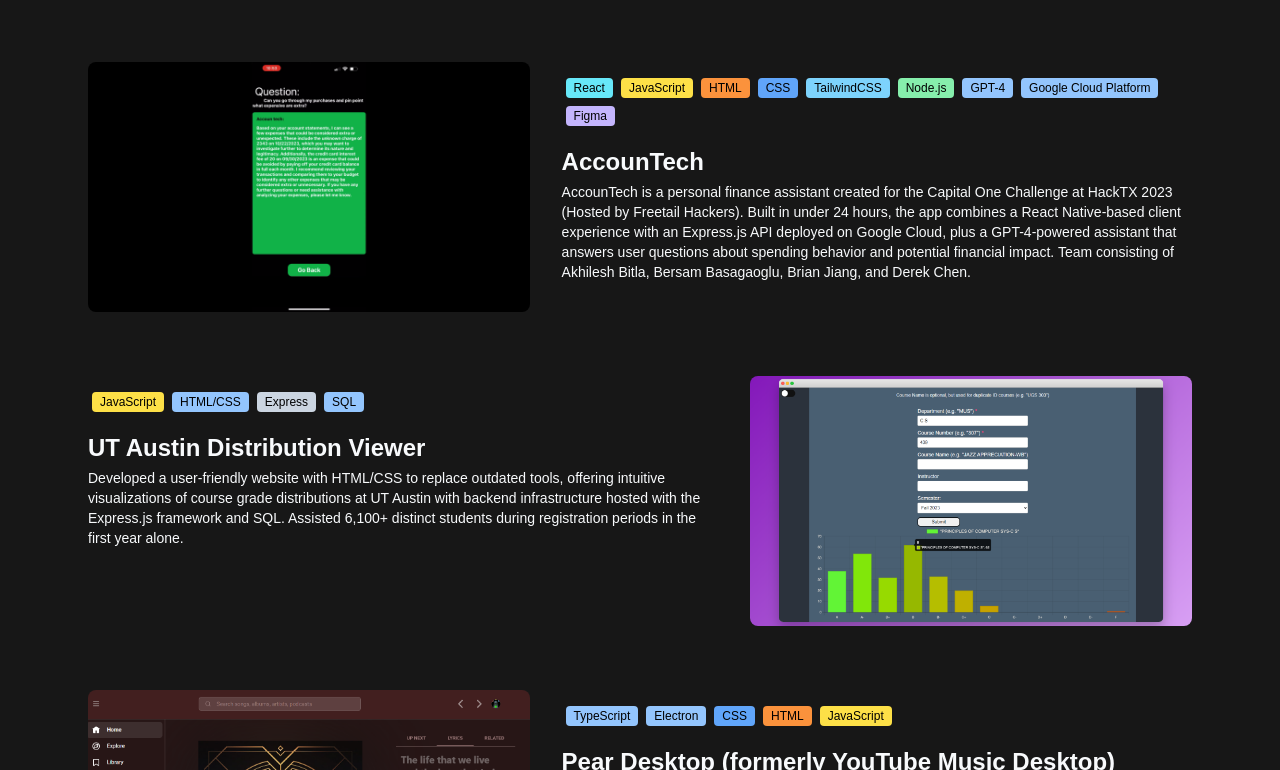
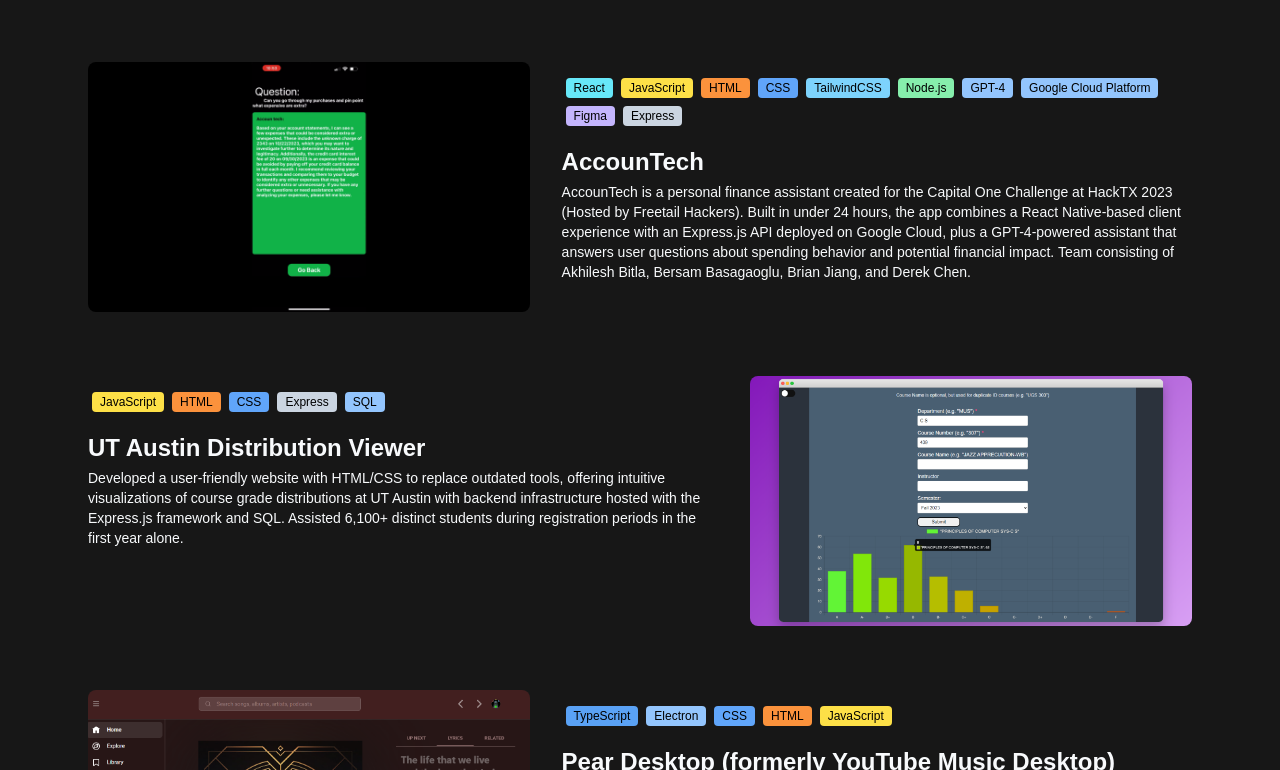
Before and after one commit to DereC4/derek-chen-website, a Next.js app: page / in a window 1280 px wide. Shown: the part 2450-3220 px from the top of the page. Built offline with nearby package versions, Linux system fonts and the light colour scheme; no server answers.

Commit message:
chore: stuff

```diff
--- a/src/data/personalProjects.ts
+++ b/src/data/personalProjects.ts
@@ -62,7 +62,7 @@
         shortDescription: `Interactive visualization tool replacing outdated grade distribution lookup at UT Austin.
 Served 6,100+ students quarterly with Express.js backend and SQL database integration.`,
         image: '/images/projects/ut-distribution-viewer.png',
-        technologies: ['JavaScript', 'HTML/CSS', 'Express', 'SQL'],
+        technologies: ['JavaScript', 'HTML', 'CSS', 'Express', 'SQL'],
         href: 'https://derec4.github.io/ut-grade-distribution-viewer/',
         period: 'Apr 2023 – May 2023',
     },
@@ -213,6 +213,7 @@
             'GPT-4',
             'Google Cloud Platform',
             'Figma',
+            'Express',
         ],
         href: 'https://devpost.com/software/accoun-tech',
         period: 'Oct 2023 – Oct 2023',
--- a/src/lib/technologyColors.ts
+++ b/src/lib/technologyColors.ts
@@ -1,6 +1,6 @@
 export const technologyColors: Record<string, string> = {
     // Frontend
-    TypeScript: '#93c5fd',
+    TypeScript: '#5aa2f5',
     JavaScript: '#fde047',
     React: '#67e8f9',
     'Next.js': '#cbd5e1',
```
